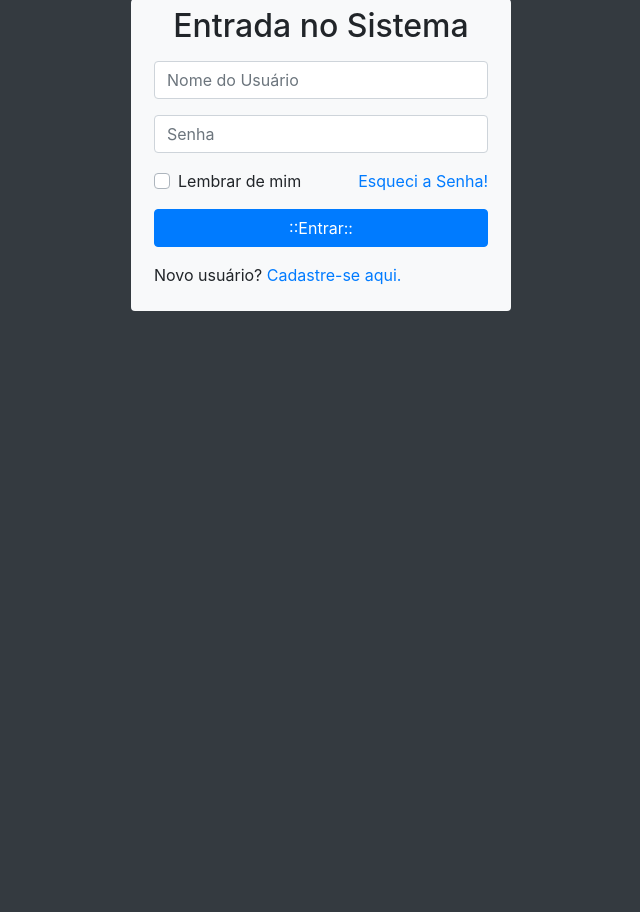
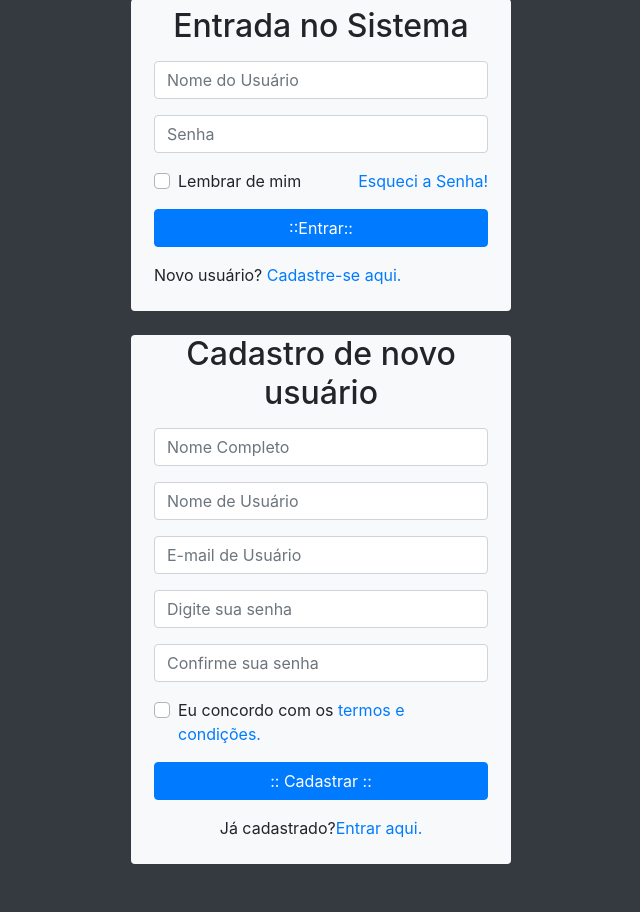
Before and after one commit to alinneluizxx/sistema_de_login_AIPR2019v1, a PHP site: page / in a window 1280 px wide. Shown: the part 91-1003 px from the top of the page, without its empty margins (319-959 px from the left). Before the commit the page ends 402 px from the top, so only its background shows below. Run offline with PHP 8.4, Linux system fonts and the light colour scheme; some libraries are stand-ins or nearby versions.

Commit message:
closes #2
Formulário de cadastro de novo usuário

```diff
--- a/index.php
+++ b/index.php
@@ -50,9 +50,56 @@
                         <a href="#" id="btnCadastrar">Cadastre-se aqui.</a>
                         </p>
                     </div>
+
                 </form>
             </div>
         </section>
+
+        <br>
+        <!-- Formulário de Cadastro -->
+        <section class="row mb-5">
+            <div class="col-lg-4 offset-lg-4 bg-light rounded" id="caixaCadastro">
+                <h2 class="text-center">Cadastro de novo usuário</h2>
+                <form action="#" class="p-2" id="fromCadastro">
+
+                    <div class="form-group">
+                        <input type="text" name="nomeCompleto" id="nomeCompleto" class="form-control" placeholder="Nome Completo" required>
+                    </div>
+
+                    <div class="form-group">
+                        <input type="text" name="nomeUsuário" id="nomeUsuário" class="form-control" placeholder="Nome de Usuário" required>
+                    </div>
+
+                    <div class="form-group">
+                        <input type="email" name="emailUsuário" id="emailUsuário" class="form-control" placeholder="E-mail de Usuário" required>
+                    </div>
+
+                    <div class="form-group">
+                        <input type="password" name="senhaUsuário" id="senhaUsuário" class="form-control" placeholder="Digite sua senha" required>
+                    </div>
+
+                    <div class="form-group">
+                    <input type="password" name="senhaConfirma" id="senhaConfirma" class="form-control" placeholder="Confirme sua senha" required>
+                    </div>
+
+                    <div class="form-group">
+                        <div class="custom-control custom-checkbox">
+                            <input type="checkbox" name="concordar" id="concordar" class="custom-control-input">
+                            <label for="concordar" class="custom-control-label">Eu concordo com os <a href="#">termos e condições.</a></label>
+                        </div>
+                    </div>
+
+                    <div class="form-group">
+                        <input type="submit" value=":: Cadastrar ::" class="btn btn-primary btn-block" id="btnRegistrar">
+                    </div>
+
+                    <div class="form-group">
+                        <p class="text-center">Já cadastrado?<a href="#" id="btnJáCadastrado">Entrar aqui.</a></p>
+                    </div>
+                </form>
+            </div>
+        </section>
+
     </main>
 
 
```
